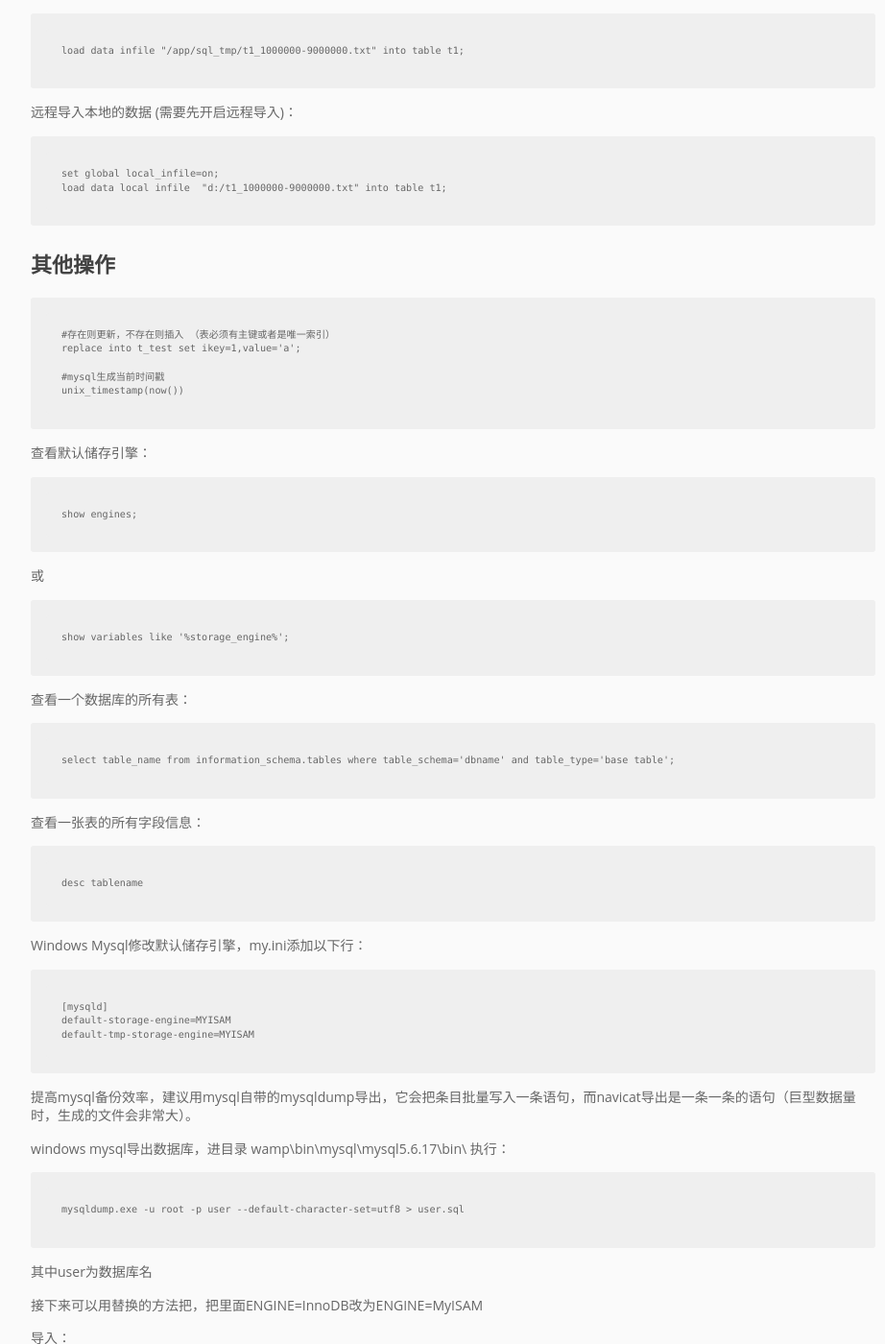
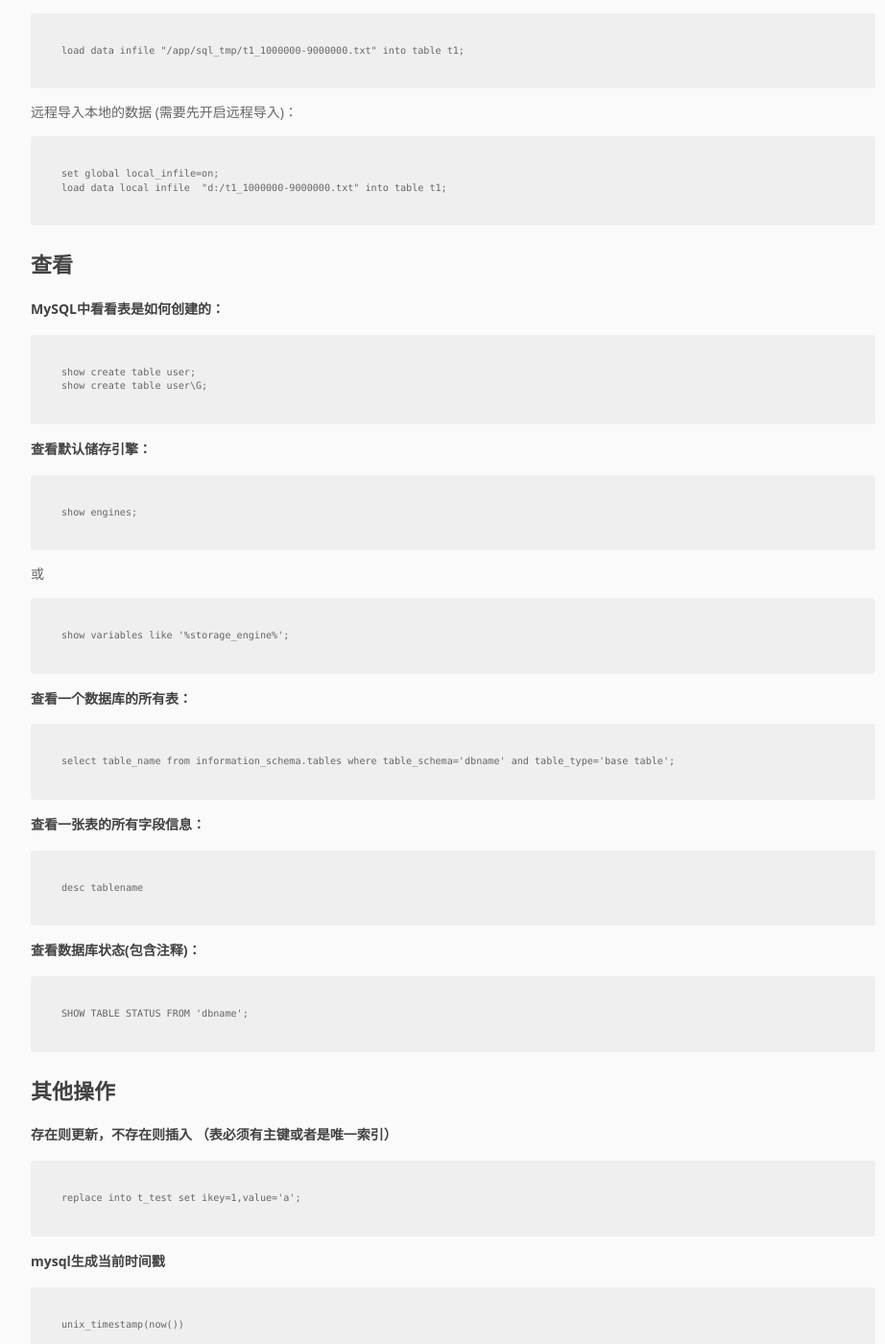
Before and after one commit to pingmalu/pingmalu.github.io, a Jekyll site: the page built from _posts/2015-12-07-MySQL日常笔记.md, in a window 1280 px wide and 1400 px high, scrolled down 1495 px. Shown: the whole window at 96% size, without its empty margins (168-1090 px from the left). Built offline with Jekyll 4.4.1, drawn with Linux system fonts in a browser that asks for light colours; nearby versions of some CDN libraries; some of the changed text lies outside the part shown.

Commit message:
'update'

```diff
--- a/_posts/2015-12-07-MySQL日常笔记.md
+++ b/_posts/2015-12-07-MySQL日常笔记.md
@@ -56,15 +56,14 @@ title: MySQL日常笔记
 	load data local infile  "d:/t1_1000000-9000000.txt" into table t1;
 
 
-# 其他操作
+# 查看
 
-	#存在则更新，不存在则插入 （表必须有主键或者是唯一索引）
-	replace into t_test set ikey=1,value='a';
+### MySQL中看看表是如何创建的：
 
-	#mysql生成当前时间戳
-	unix_timestamp(now())
+	show create table user;
+	show create table user\G;
 
-查看默认储存引擎：
+### 查看默认储存引擎：
 
 	show engines;
 
@@ -72,15 +71,34 @@ title: MySQL日常笔记
 
 	show variables like '%storage_engine%';
 
-查看一个数据库的所有表：
+### 查看一个数据库的所有表：
 
 	select table_name from information_schema.tables where table_schema='dbname' and table_type='base table';
 
-查看一张表的所有字段信息：
+### 查看一张表的所有字段信息：
 
     desc tablename
 
-Windows Mysql修改默认储存引擎，my.ini添加以下行：
+### 查看数据库状态(包含注释)：
+
+	SHOW TABLE STATUS FROM 'dbname';
+
+# 其他操作
+
+### 存在则更新，不存在则插入 （表必须有主键或者是唯一索引）
+
+	replace into t_test set ikey=1,value='a';
+
+### mysql生成当前时间戳
+
+	unix_timestamp(now())
+
+
+### shell中执行mysql命令
+
+	mysql -uroot -e "show slave status \G"   #加-e参数
+
+### Windows Mysql修改默认储存引擎，my.ini添加以下行：
 
 	[mysqld]
 	default-storage-engine=MYISAM
@@ -127,7 +147,7 @@ windows mysql导出数据库，进目录 wamp\bin\mysql\mysql5.6.17\bin\ 执行
 
     5、导入文件到相应表。load data infile 'tab.txt' into table tab;
 
-### 优化索引大小 ###
+### 优化索引大小
 
 建立前缀索引
 
@@ -258,7 +274,7 @@ myisamchk -c -r ../data/tablename/xxx.MYI
 然后重启mysql （记得要重启mysql！）
 
 
-# 解决报错: [ERROR] Can't open the mysql.plugin table. Please run mysql_upgrade to create it.
+### 解决报错: [ERROR] Can't open the mysql.plugin table. Please run mysql_upgrade to create it.
 
 
 可以先初始化datadir目录，处理办法，shell下执行：
```
Also changed, not shown: other parts of _posts/2015-12-07-MySQL日常笔记.md (+5 -7 lines).
